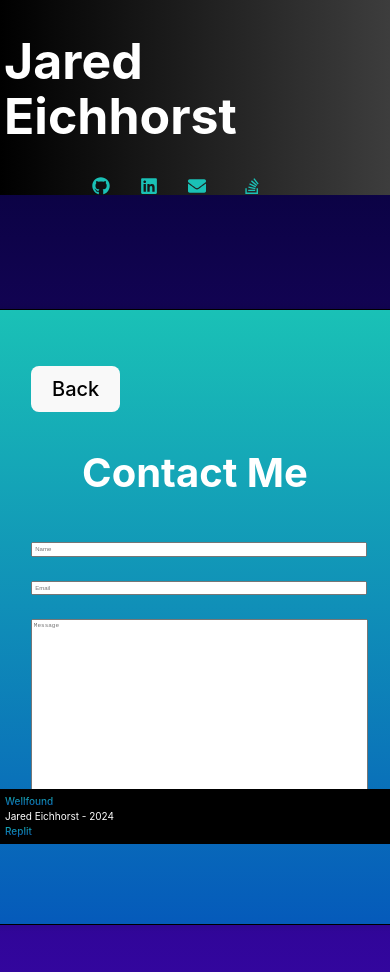
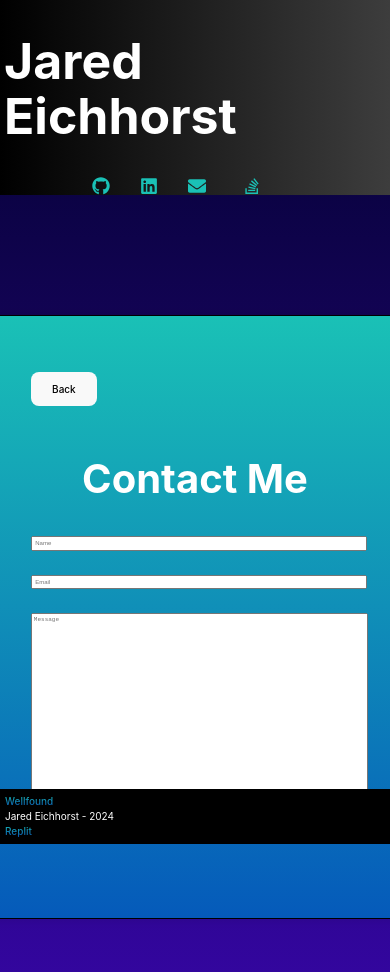
Before and after one commit to Jarede712/React-Portfolio-Jared-Eichhorst, a React (Vite) app in the folder React Portfolio/: page / in a window 390 px wide. Both pictures are taken after a click on the link 197 px from the left and 186 px from the top of the page. Shown: the top 972 px of the page. Built offline with nearby package versions, Linux system fonts and the light colour scheme.

Commit message:
reduced button size

```diff
--- a/React Portfolio/src/index.css
+++ b/React Portfolio/src/index.css
@@ -528,7 +528,7 @@ a.not-deployed-link:hover {
   .back-button,
   .contact-submit-button,
   .contact-message-box {
-    font-size: 20px;
+    font-size: 10px;
     padding: 10px 20px;
   }
 }
```
